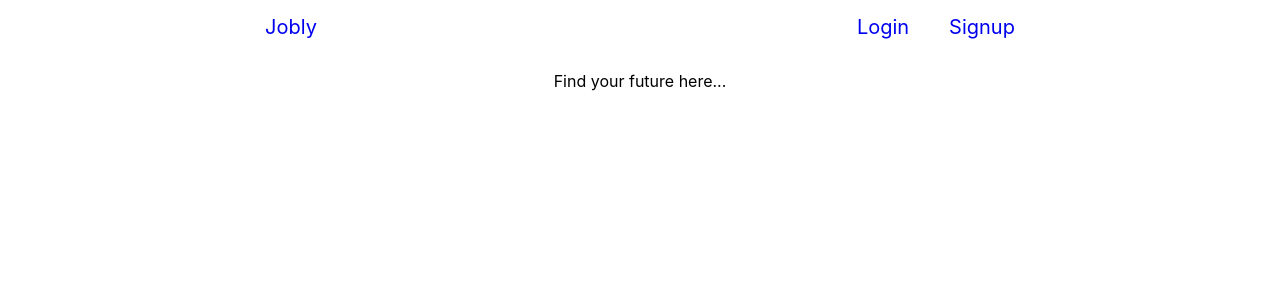
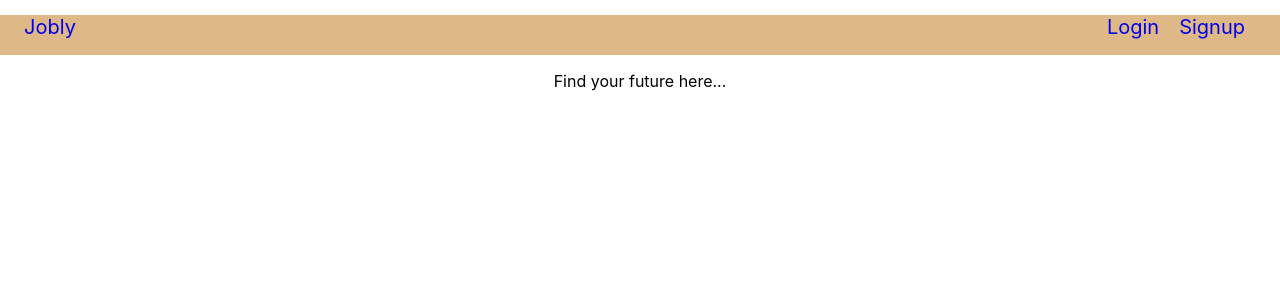
Before and after one commit to mtbocim/react-jobly, a React (Create React App) app: page / in a window 1280 px wide. Shown: the top 300 px of the page. Built offline with nearby package versions, Linux system fonts and the light colour scheme; no server answers; the HTML template or start-up script is replaced by a standard one.

Commit message:
css styling for navigation bar

```diff
--- a/src/Navigation.css
+++ b/src/Navigation.css
@@ -2,6 +2,9 @@
     height: 40px;
     margin-top: 15px;
     margin-bottom: 15px;
+    display: flex;
+    justify-content: space-between;
+    background-color: burlywood;
 }
 
 .Navigation-homepage-link{
@@ -9,7 +12,8 @@
 }
 
 .Navigation-data-links{
-    width: 250px;
+    margin-right: 25px;
+    justify-content: flex-end;
 }
 .active{
     font-weight: bold;
@@ -19,17 +23,16 @@
 .Navigation-homepage-link{
     display: inline;
     margin-left:0px;
-    margin-right:500px;
 }
 
-.Navigation-data-links{
-    display: inline;
-    margin-right:0px;
+
+
+.Navigation a{
+    margin:10px;
+    text-decoration: none;
+    font-size: 20px;
 }
 
-.Navigation a{
-    margin:20px;
-    text-decoration: none;
-    font-size: 20px;
-
+.Navigation-data-links-logout{
+    max-width: 10px;
 }
--- a/src/Navigation.js
+++ b/src/Navigation.js
@@ -33,6 +33,7 @@ function Navigation({ handleLogout }) {
                         <NavLink
                             to="/logout"
                             onClick={handleLogout}
+                            className="Navigation-data-links-logout"
                         >
                             Logout {username}
                         </NavLink>
--- /dev/null
+++ b/src/ProfileForm.css
@@ -0,0 +1,8 @@
+.ProfileForm label{
+    display: block;
+    margin: 10px;
+}
+
+.ProfileForm input{
+    margin-left: 5px;
+}
--- a/src/ProfileForm.js
+++ b/src/ProfileForm.js
@@ -2,6 +2,7 @@ import {useContext, useState} from 'react';
 import userContext from './userContext';
 import {useNavigate} from 'react-router-dom';
 import AlertMsg from './AlertMsg';
+import './ProfileForm.css';
 
 /**
  * Render a Profile component.
@@ -18,17 +19,16 @@ import AlertMsg from './AlertMsg';
  *
  * App -> RoutesList -> Profile
  *
- * TODO: use of context
+ * userContext consumed: userName, firstName, lastName, email
  */
 
 function ProfileForm({onSubmit}){
-    const userData = useContext(userContext);
+    const {username, firstName, lastName, email} = useContext(userContext);
     //console.log("ProfileForm userData", userData);
 
-    //TODO: get the specific pieces of data we're using
-    const [formData, setFormData] = useState(userData);
+    const [formData, setFormData] = useState({username, firstName, lastName, email});
     const [errors, setErrors] = useState([]);
-    console.log("formData>>>>>>>>>>", formData);
+    //console.log("formData>>>>>>>>>>", formData);
     const navigate = useNavigate();
 
     function handleChange(evt){
@@ -49,7 +49,7 @@ function ProfileForm({onSubmit}){
           console.log("success, result is", result);
         }
         catch(errorMessages) {
-          console.log("err>>>>>>>>>>>>", errorMessages);
+          //console.log("err>>>>>>>>>>>>", errorMessages);
           setErrors(() => errorMessages);
         }
     }
--- a/src/RoutesList.js
+++ b/src/RoutesList.js
@@ -18,11 +18,10 @@ import { useContext } from "react";
  *
  * Accessible routes determined by data in localstorage("token")
  *
- * TODO: context use
+ * userContext consumed: username
  */
 
 function RoutesList({ handleLogin, handleSignup, handleProfileEdit }) {
-    //const token = localStorage.getItem("token");
     const { username } = useContext(userContext);
     const isLoggedIn = username !== undefined;
     return (
--- a/src/SearchForm.js
+++ b/src/SearchForm.js
@@ -11,17 +11,16 @@ import { useState } from "react";
 
 function SearchForm({ onSubmit }) {
     const [value, setValue] = useState('');
-    console.log("what is value>>>>>>>>>", value)
+    //console.log("what is value>>>>>>>>>", value)
     function handleChange(evt) {
         const { value } = evt.target;
         setValue(value);
     }
 
     function handleSubmit(evt) {
-        console.log("Handle submit triggered");
+        //console.log("Handle submit triggered");
         evt.preventDefault();
-        //TODO: trim value
-        onSubmit(value);
+        onSubmit(value.trim());
     }
 
     return (
--- a/src/SignupForm.js
+++ b/src/SignupForm.js
@@ -55,7 +55,7 @@ function SignupForm({ onSubmit }) {
             console.log("success, result is", result);
         }
         catch (errorMessages) {
-            console.log("err>>>>>>>>>>>>", errorMessages);
+            //console.log("err>>>>>>>>>>>>", errorMessages);
             setErrors(() => errorMessages);
         }
     }
```
Also changed, not shown: src/App.js (+4 -9 lines).
